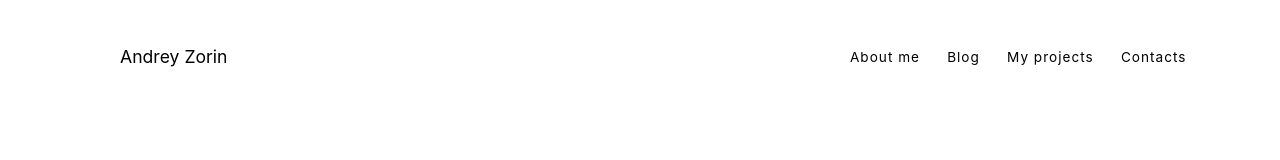
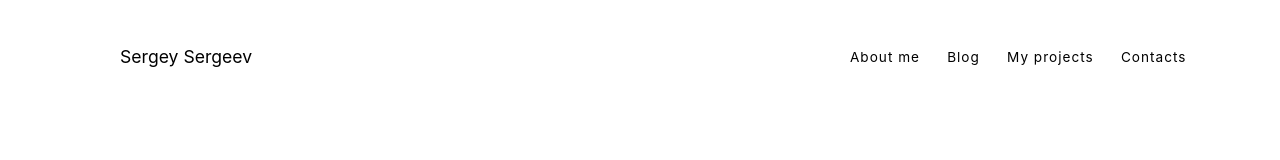
Before and after one commit to Sergey-Sergeev/SvelteTest, a SvelteKit app: page / in a window 1280 px wide. Shown: the top 160 px of the page. Built offline with nearby package versions, Linux system fonts and the light colour scheme.

Commit message:
add main page and other

```diff
--- a/src/routes/+layout.svelte
+++ b/src/routes/+layout.svelte
@@ -1,6 +1,6 @@
 <nav>
     <dir class="nav-container">
-        <a href="/" class="nav-logo" title="Back to Homepage">Andrey Zorin</a>
+        <a href="/" class="nav-logo" title="Back to Homepage">Sergey Sergeev</a>
         <div class="nav-links">
             <a href="/about" class="link">About me</a>
             <a href="/blog" class="link">Blog</a>
--- a/src/routes/+page.svelte
+++ b/src/routes/+page.svelte
@@ -1,5 +1,5 @@
 <svelte:head>
-    <title>Andrey Zornov</title>
+    <title>Sergey Sergeev</title>
 </svelte:head>
 
 <div class="container">
```
